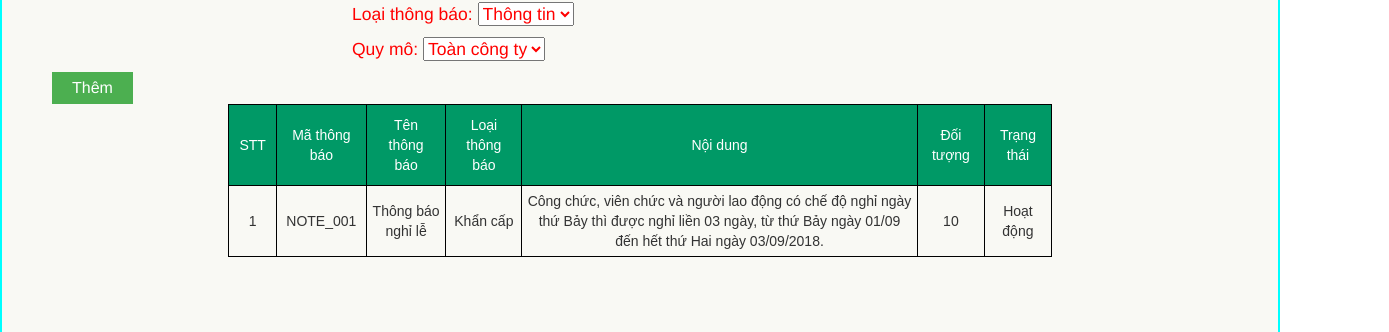
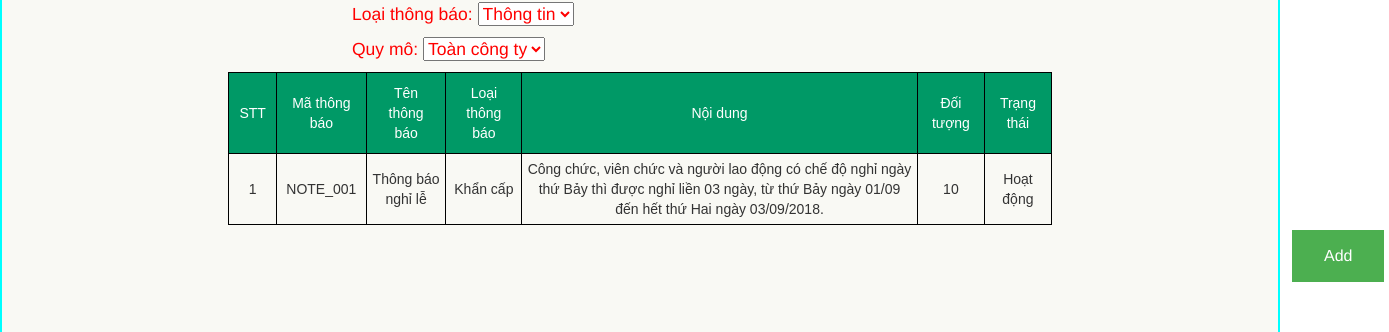
Before and after one commit to Grayi0402/ProjectManaged, an Angular app in the folder SourvceCode_ManagerStaff/: page /admin/notification in a window 1280 px wide. Shown: the part 250-582 px from the top of the page, 1389 px wide, since content can reach past the window. Built offline with nearby package versions, Linux system fonts and the light colour scheme; sample sign-in values are in the browser's storage.

Commit message:
Fix bug-notification

```diff
--- a/SourvceCode_ManagerStaff/src/app/admin/component/managed-notification/managed-notification.component.html
+++ b/SourvceCode_ManagerStaff/src/app/admin/component/managed-notification/managed-notification.component.html
@@ -19,7 +19,6 @@
         </select>
       </p>
   </div>
-  <button type="[button]" class="button" (click)="onAdd()" id="button">Thêm</button>
   <div>
     <table>
       <tr>
@@ -43,7 +42,7 @@
       </tr>
     </table>
   </div>
-
+  <button type="[button]" class="button" (click)="onAdd()">Add</button>
 </div>
 </div>
 <div>
--- a/SourvceCode_ManagerStaff/src/app/admin/component/managed-notification/managed-notification.component.scss
+++ b/SourvceCode_ManagerStaff/src/app/admin/component/managed-notification/managed-notification.component.scss
@@ -51,11 +51,11 @@ div.note{
     background-color: #4CAF50;
     border: none;
     color: white;
-    padding: 5px 20px;
-    // text-align: center;
-    // text-decoration: none;
-    // display: inline-block;
+    padding: 15px 32px;
+    text-align: center;
+    text-decoration: none;
+    display: inline-block;
     font-size: 16px;
-    // margin: 5px 5px 5px 1240px;
+    margin: 5px 5px 5px 1240px;
     cursor: pointer;
 }
```
